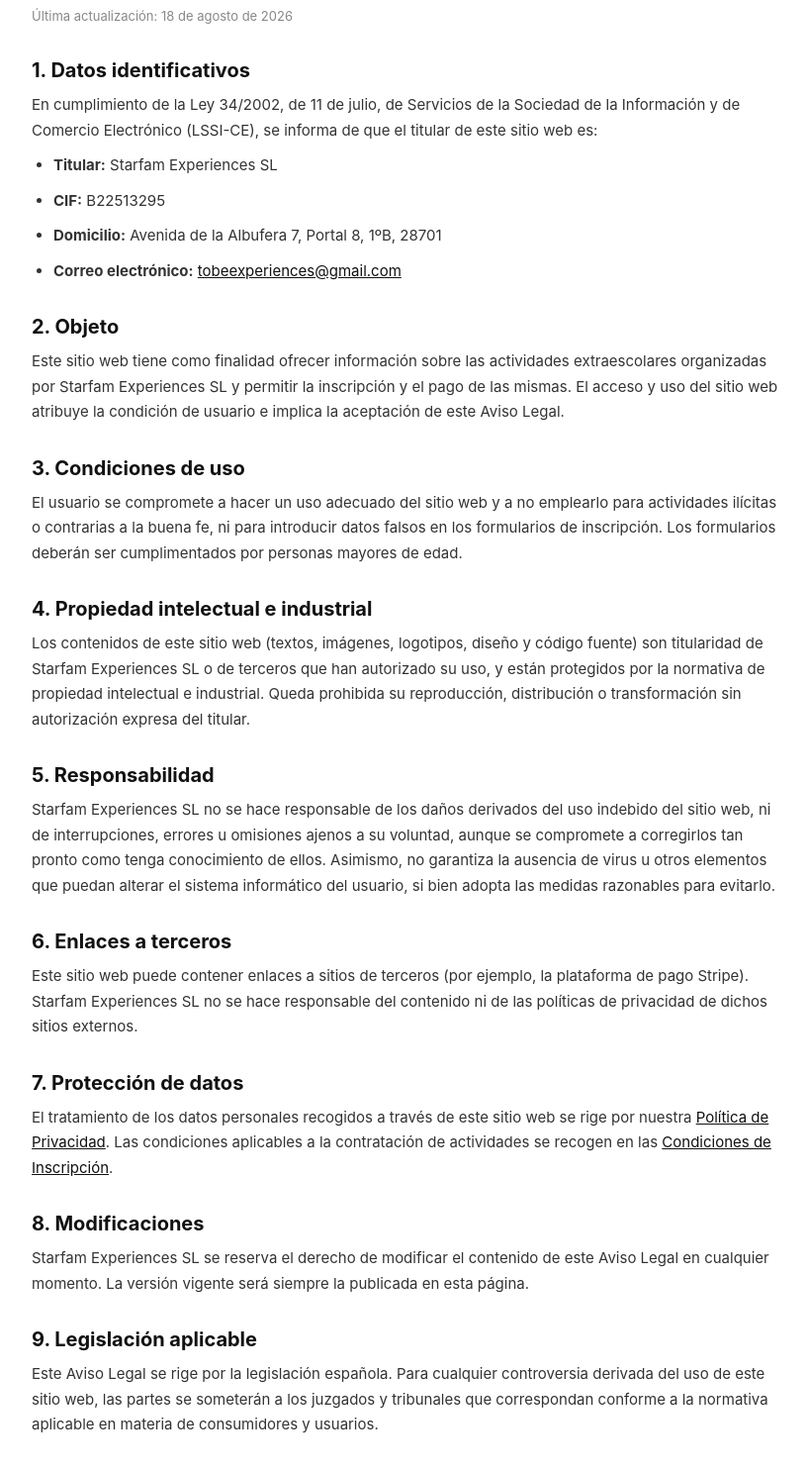
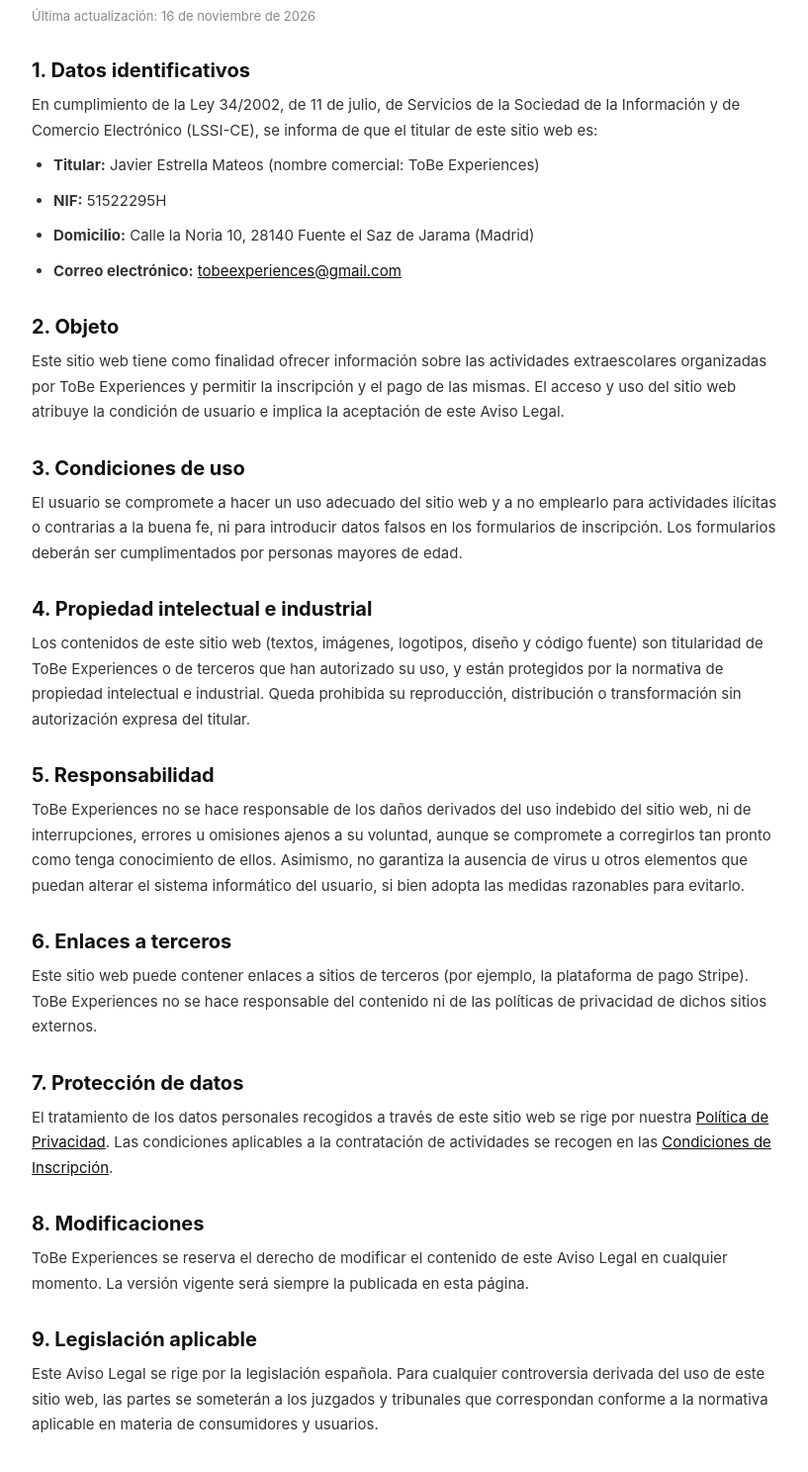
Before and after one commit to Tobeexperiences/tobeexperiences, a plain HTML site: page aviso-legal.html in a window 1280 px wide. Shown: the part 141-1628 px from the top of the page at 99% size, without its empty margins (228-1045 px from the left). Drawn offline with Linux system fonts and the light colour scheme.

Commit message:
Textos legales: titular Javier Estrella Mateos (autónomo) en lugar de Starfam Experiences SL (#2)
Claude-Session: https://claude.ai/code/session_01C7MDndXcV2uLE7sCqKmAyT

Co-authored-by: Claude <noreply@anthropic.com>

```diff
--- a/aviso-legal.html
+++ b/aviso-legal.html
@@ -21,37 +21,37 @@
 <div class="container">
   <a class="volver" href="index.html">← Volver a la página principal</a>
   <h1>Aviso Legal</h1>
-  <p class="fecha">Última actualización: 18 de agosto de 2026</p>
+  <p class="fecha">Última actualización: 16 de noviembre de 2026</p>
 
   <h2>1. Datos identificativos</h2>
   <p>En cumplimiento de la Ley 34/2002, de 11 de julio, de Servicios de la Sociedad de la Información y de Comercio Electrónico (LSSI-CE), se informa de que el titular de este sitio web es:</p>
   <ul>
-    <li><strong>Titular:</strong> Starfam Experiences SL</li>
-    <li><strong>CIF:</strong> B22513295</li>
-    <li><strong>Domicilio:</strong> Avenida de la Albufera 7, Portal 8, 1ºB, 28701</li>
+    <li><strong>Titular:</strong> Javier Estrella Mateos (nombre comercial: ToBe Experiences)</li>
+    <li><strong>NIF:</strong> 51522295H</li>
+    <li><strong>Domicilio:</strong> Calle la Noria 10, 28140 Fuente el Saz de Jarama (Madrid)</li>
     <li><strong>Correo electrónico:</strong> <a href="mailto:tobeexperiences@gmail.com">tobeexperiences@gmail.com</a></li>
   </ul>
 
   <h2>2. Objeto</h2>
-  <p>Este sitio web tiene como finalidad ofrecer información sobre las actividades extraescolares organizadas por Starfam Experiences SL y permitir la inscripción y el pago de las mismas. El acceso y uso del sitio web atribuye la condición de usuario e implica la aceptación de este Aviso Legal.</p>
+  <p>Este sitio web tiene como finalidad ofrecer información sobre las actividades extraescolares organizadas por ToBe Experiences y permitir la inscripción y el pago de las mismas. El acceso y uso del sitio web atribuye la condición de usuario e implica la aceptación de este Aviso Legal.</p>
 
   <h2>3. Condiciones de uso</h2>
   <p>El usuario se compromete a hacer un uso adecuado del sitio web y a no emplearlo para actividades ilícitas o contrarias a la buena fe, ni para introducir datos falsos en los formularios de inscripción. Los formularios deberán ser cumplimentados por personas mayores de edad.</p>
 
   <h2>4. Propiedad intelectual e industrial</h2>
-  <p>Los contenidos de este sitio web (textos, imágenes, logotipos, diseño y código fuente) son titularidad de Starfam Experiences SL o de terceros que han autorizado su uso, y están protegidos por la normativa de propiedad intelectual e industrial. Queda prohibida su reproducción, distribución o transformación sin autorización expresa del titular.</p>
+  <p>Los contenidos de este sitio web (textos, imágenes, logotipos, diseño y código fuente) son titularidad de ToBe Experiences o de terceros que han autorizado su uso, y están protegidos por la normativa de propiedad intelectual e industrial. Queda prohibida su reproducción, distribución o transformación sin autorización expresa del titular.</p>
 
   <h2>5. Responsabilidad</h2>
-  <p>Starfam Experiences SL no se hace responsable de los daños derivados del uso indebido del sitio web, ni de interrupciones, errores u omisiones ajenos a su voluntad, aunque se compromete a corregirlos tan pronto como tenga conocimiento de ellos. Asimismo, no garantiza la ausencia de virus u otros elementos que puedan alterar el sistema informático del usuario, si bien adopta las medidas razonables para evitarlo.</p>
+  <p>ToBe Experiences no se hace responsable de los daños derivados del uso indebido del sitio web, ni de interrupciones, errores u omisiones ajenos a su voluntad, aunque se compromete a corregirlos tan pronto como tenga conocimiento de ellos. Asimismo, no garantiza la ausencia de virus u otros elementos que puedan alterar el sistema informático del usuario, si bien adopta las medidas razonables para evitarlo.</p>
 
   <h2>6. Enlaces a terceros</h2>
-  <p>Este sitio web puede contener enlaces a sitios de terceros (por ejemplo, la plataforma de pago Stripe). Starfam Experiences SL no se hace responsable del contenido ni de las políticas de privacidad de dichos sitios externos.</p>
+  <p>Este sitio web puede contener enlaces a sitios de terceros (por ejemplo, la plataforma de pago Stripe). ToBe Experiences no se hace responsable del contenido ni de las políticas de privacidad de dichos sitios externos.</p>
 
   <h2>7. Protección de datos</h2>
   <p>El tratamiento de los datos personales recogidos a través de este sitio web se rige por nuestra <a href="privacidad.html">Política de Privacidad</a>. Las condiciones aplicables a la contratación de actividades se recogen en las <a href="condiciones.html">Condiciones de Inscripción</a>.</p>
 
   <h2>8. Modificaciones</h2>
-  <p>Starfam Experiences SL se reserva el derecho de modificar el contenido de este Aviso Legal en cualquier momento. La versión vigente será siempre la publicada en esta página.</p>
+  <p>ToBe Experiences se reserva el derecho de modificar el contenido de este Aviso Legal en cualquier momento. La versión vigente será siempre la publicada en esta página.</p>
 
   <h2>9. Legislación aplicable</h2>
   <p>Este Aviso Legal se rige por la legislación española. Para cualquier controversia derivada del uso de este sitio web, las partes se someterán a los juzgados y tribunales que correspondan conforme a la normativa aplicable en materia de consumidores y usuarios.</p>
```
Also changed, not shown: condiciones.html (+8 -8 lines), privacidad.html (+3 -3 lines).
